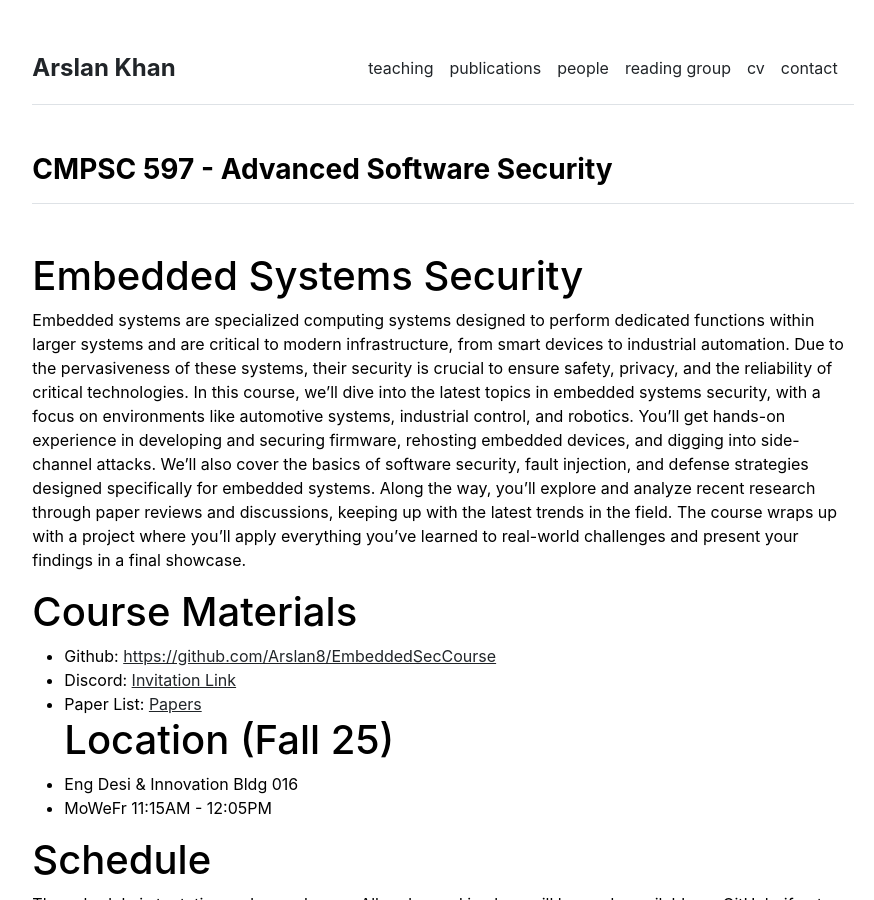
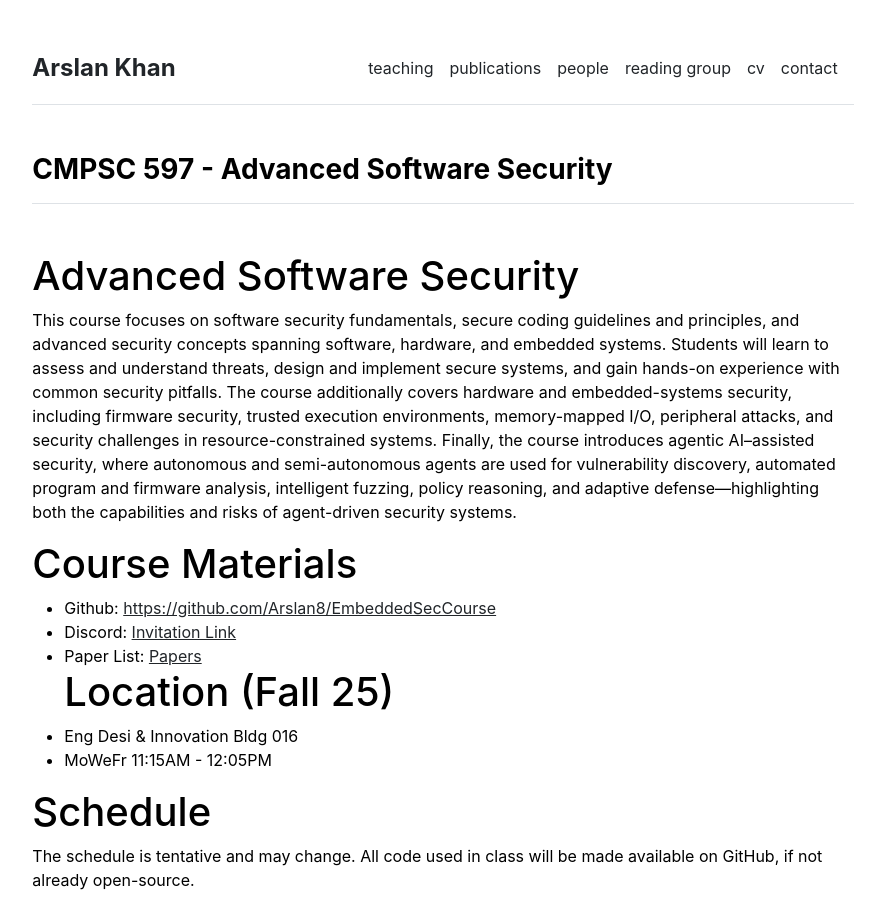
Before and after one commit to Arslan8/arslan8.github.io, a Jekyll site: the page built from courses/Advanced_Software_Security_spring26.md, in a window 1280 px wide and 900 px high. Shown: the whole window, without its empty margins (197-1071 px from the left). Built offline with Jekyll 4.4.1, drawn with Linux system fonts in a browser that asks for light colours.

Commit message:
Update course content for Advanced Software Security

```diff
--- a/courses/Advanced_Software_Security_spring26.md
+++ b/courses/Advanced_Software_Security_spring26.md
@@ -3,8 +3,9 @@ layout: page
 title: "CMPSC 597 - Advanced Software Security"
 ---
 
-# Embedded Systems Security
-Embedded systems are specialized computing systems designed to perform dedicated functions within larger systems and are critical to modern infrastructure, from smart devices to industrial automation. Due to the pervasiveness of these systems, their security is crucial to ensure safety, privacy, and the reliability of critical technologies. In this course, we’ll dive into the latest topics in embedded systems security, with a focus on environments like automotive systems, industrial control, and robotics. You’ll get hands-on experience in developing and securing firmware, rehosting embedded devices, and digging into side-channel attacks. We’ll also cover the basics of software security, fault injection, and defense strategies designed specifically for embedded systems. Along the way, you’ll explore and analyze recent research through paper reviews and discussions, keeping up with the latest trends in the field. The course wraps up with a project where you’ll apply everything you’ve learned to real-world challenges and present your findings in a final showcase.
+# Advanced Software Security
+This course focuses on software security fundamentals, secure coding guidelines and principles, and advanced security concepts spanning software, hardware, and embedded systems. Students will learn to assess and understand threats, design and implement secure systems, and gain hands-on experience with common security pitfalls. The course additionally covers hardware and embedded-systems security, including firmware security, trusted execution environments, memory-mapped I/O, peripheral attacks, and security challenges in resource-constrained systems. Finally, the course introduces agentic AI–assisted security, where autonomous and semi-autonomous agents are used for vulnerability discovery, automated program and firmware analysis, intelligent fuzzing, policy reasoning, and adaptive defense—highlighting both the capabilities and risks of agent-driven security systems.
+
 
 # Course Materials
 * Github: [https://github.com/Arslan8/EmbeddedSecCourse](https://github.com/Arslan8/EmbeddedSecCourse)
```
